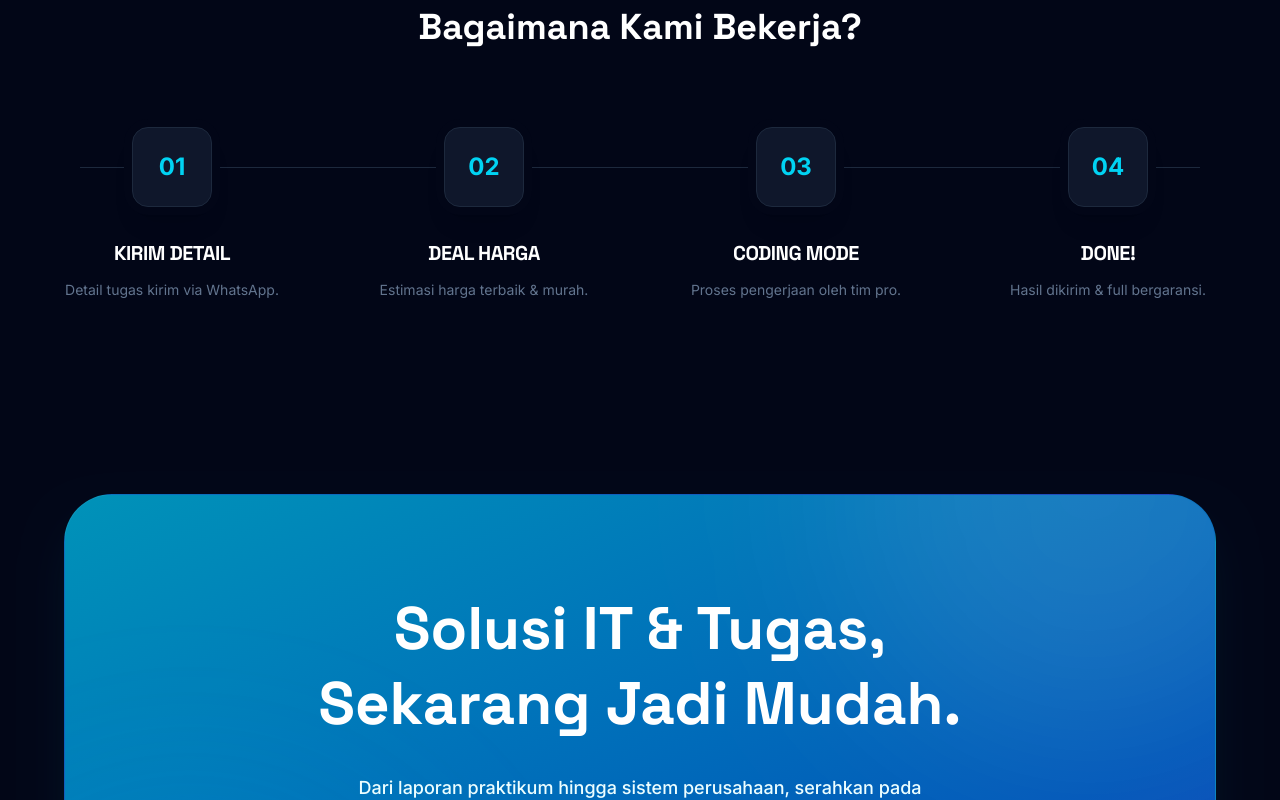
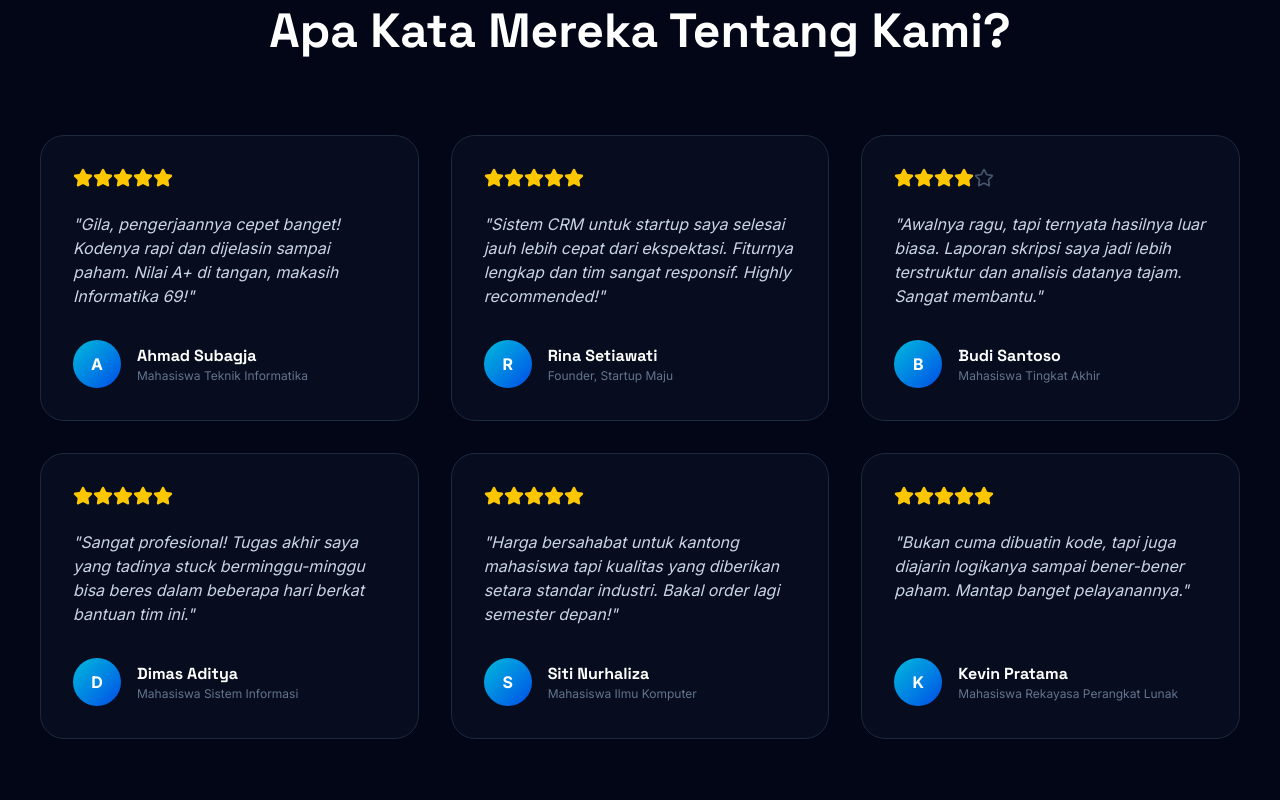
Before and after one commit to Iminovi/infomatika69, a React (Vite) app: page / in a window 1280 px wide. Shown: the part 2720-3520 px from the top of the page. Built offline with nearby package versions, Linux system fonts and the light colour scheme.

Commit message:
Add testimonials from students to enhance client feedback section

```diff
--- a/src/App.tsx
+++ b/src/App.tsx
@@ -123,6 +123,24 @@ const TESTIMONIALS: Testimonial[] = [
     name: 'Budi Santoso',
     role: 'Mahasiswa Tingkat Akhir',
     stars: 4,
+  },
+  {
+    quote: "Sangat profesional! Tugas akhir saya yang tadinya stuck berminggu-minggu bisa beres dalam beberapa hari berkat bantuan tim ini.",
+    name: 'Dimas Aditya',
+    role: 'Mahasiswa Sistem Informasi',
+    stars: 5,
+  },
+  {
+    quote: "Harga bersahabat untuk kantong mahasiswa tapi kualitas yang diberikan setara standar industri. Bakal order lagi semester depan!",
+    name: 'Siti Nurhaliza',
+    role: 'Mahasiswa Ilmu Komputer',
+    stars: 5,
+  },
+  {
+    quote: "Bukan cuma dibuatin kode, tapi juga diajarin logikanya sampai bener-bener paham. Mantap banget pelayanannya.",
+    name: 'Kevin Pratama',
+    role: 'Mahasiswa Rekayasa Perangkat Lunak',
+    stars: 5,
   },
 ];
 
@@ -611,6 +629,7 @@ export default function App() {
       <Hero />
       <Services />
       <WhyUs />
+      <Testimonials />
       <HowItWorks />
       <CTA />
       <Footer />
```
